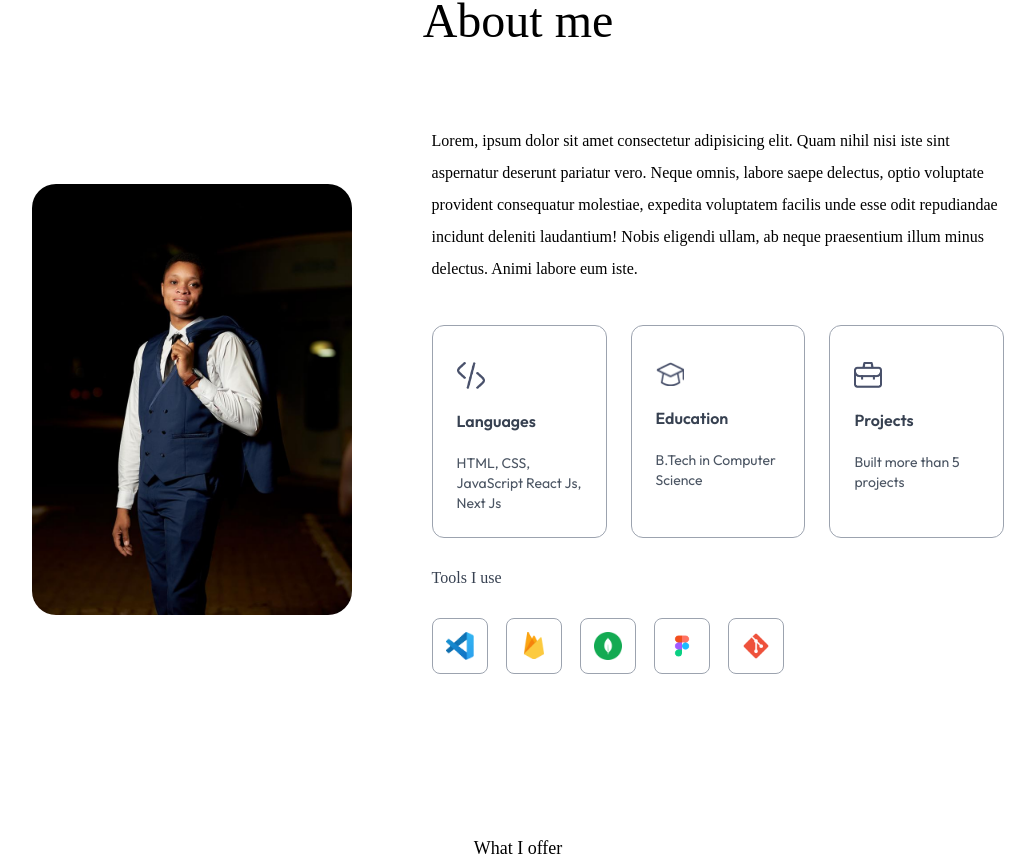
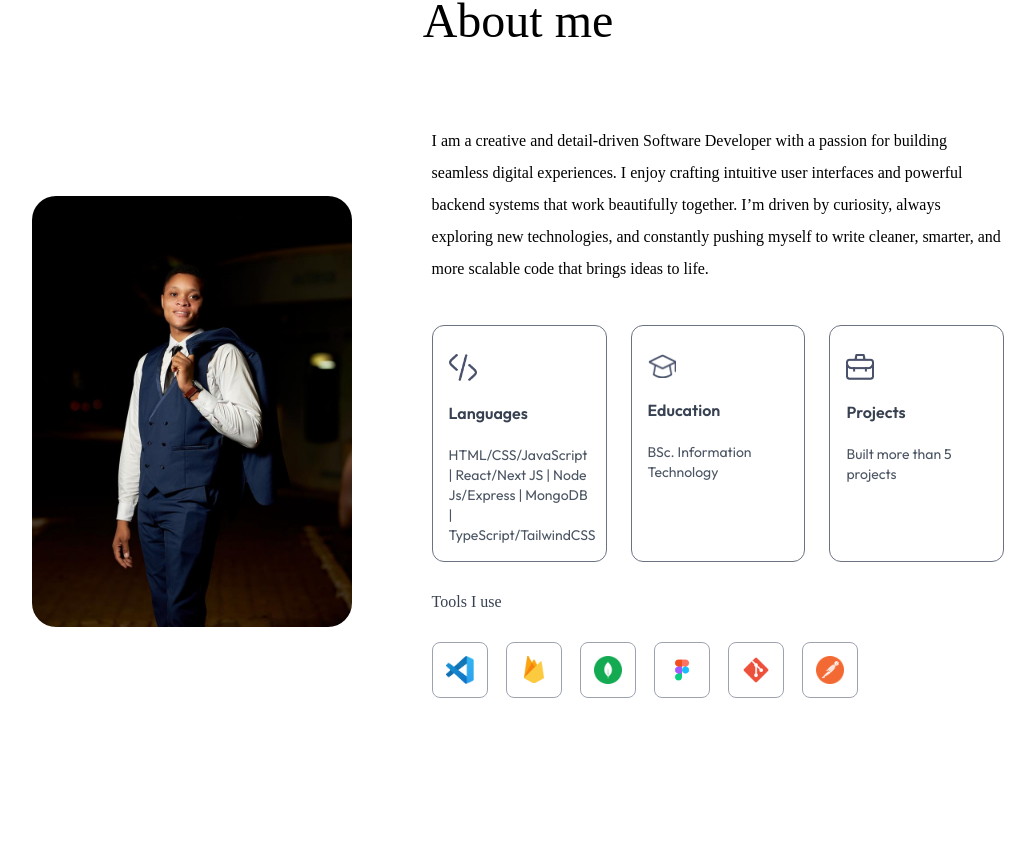
Before and after one commit to Amson-tECH/My-Portfolio, a Next.js app: page / in a window 1280 px wide. Shown: the part 879-1741 px from the top of the page, without its empty margins (122-1157 px from the left). Built offline with nearby package versions, Linux system fonts and the light colour scheme; a web font is replaced by a local one.

Commit message:
Debugging

```diff
--- a/app/components/About.jsx
+++ b/app/components/About.jsx
@@ -56,12 +56,13 @@ const About = ({ isDarkMode }) => {
           className="flex-1"
         >
           <p className="mb-10 max-w-2xl font-Ovo">
-            Lorem, ipsum dolor sit amet consectetur adipisicing elit. Quam nihil
-            nisi iste sint aspernatur deserunt pariatur vero. Neque omnis,
-            labore saepe delectus, optio voluptate provident consequatur
-            molestiae, expedita voluptatem facilis unde esse odit repudiandae
-            incidunt deleniti laudantium! Nobis eligendi ullam, ab neque
-            praesentium illum minus delectus. Animi labore eum iste.
+            I am a creative and detail-driven Software
+            Developer with a passion for building seamless digital experiences.
+            I enjoy crafting intuitive user interfaces and powerful backend
+            systems that work beautifully together. I’m driven by curiosity,
+            always exploring new technologies, and constantly pushing myself to
+            write cleaner, smarter, and more scalable code that brings ideas to
+            life.
           </p>
 
           <motion.ul
@@ -74,7 +75,7 @@ const About = ({ isDarkMode }) => {
               <motion.li
                 whileHover={{ scale: 1.05 }}
                 key={index}
-                className="border-[0.5px] border-gray-400 rounded-xl p-6 cursor-pointer  hover:bg-lightHover hover:-translate-y-1 duration-500 hover:shadow-black dark:border-white dark:hover:shadow-gray-400 dark:hover:bg-darkHover/50"
+                className="border-[0.5px] border-gray-500 rounded-xl p-4 cursor-pointer  hover:bg-lightHover hover:-translate-y-1 duration-500 hover:shadow-black dark:border-white dark:hover:shadow-gray-400 dark:hover:bg-darkHover/50"
               >
                 <Image
                   src={isDarkMode ? iconDark : icon}
@@ -101,15 +102,14 @@ const About = ({ isDarkMode }) => {
           </motion.h4>
 
           <motion.ul
-            initial={{opacity: 0}}
-            whileInView={{opacity: 1}}
+            initial={{ opacity: 0 }}
+            whileInView={{ opacity: 1 }}
             transition={{ delay: 1.5, duration: 0.6 }}
-
-          className="grid grid-cols-4 sm:grid-cols-6 lg:grid-cols-8 gap-3 sm:gap-5">
+            className="grid grid-cols-4 sm:grid-cols-6 lg:grid-cols-8 gap-3 sm:gap-5"
+          >
             {toolsData.map((tool, index) => (
               <motion.li
-
-                whileHover={{scale: 1.1}}
+                whileHover={{ scale: 1.1 }}
                 className="flex items-center justify-center w-12 sm:w-14 aspect-square border border-gray-400 rounded-lg cursor-pointer hover:bg-lightHover hover:-translate-y-1 duration-500 hover:shadow-black dark:border-white dark:hover:shadow-gray-400 dark:hover:bg-darkHover/50"
                 key={index}
               >
--- a/app/components/Header.jsx
+++ b/app/components/Header.jsx
@@ -54,8 +54,9 @@ const Header = () => {
           initial={{ y: 30, opacity: 0 }}
           whileInView={{ y: 0, opacity: 1 }}
           transition={{ duration: 0.6, delay: 1.2 }}
-          href="../../public/sample-resume.pdf"
-          download
+          href="/sample-resume.pdf"
+          target="_blank"
+          rel="noopener noreferrer"
           className="px-10 py-3 border rounded-full border-gray-500 flex items-center gap-2 bg-white dark:text-black"
         >
           my resume <Image src={assets.download_icon} alt="" className="w-4" />
--- a/assets/assets.js
+++ b/assets/assets.js
@@ -35,6 +35,7 @@ import right_arrow from './right-arrow.png';
 import send_icon from './send-icon.png';
 import right_arrow_bold from './right-arrow-bold.png';
 import right_arrow_bold_dark from './right-arrow-bold-dark.png';
+import postman from './postman (1).png'
 
 export const assets = {
     user_image,
@@ -73,7 +74,8 @@ export const assets = {
     right_arrow,
     send_icon,
     right_arrow_bold,
-    right_arrow_bold_dark
+    right_arrow_bold_dark,
+    postman
 };
 
 export const workData = [
@@ -108,11 +110,11 @@ export const serviceData = [
 ]
 
 export const infoList = [
-    { icon: assets.code_icon, iconDark: assets.code_icon_dark, title: 'Languages', description: 'HTML, CSS, JavaScript React Js, Next Js' },
-    { icon: assets.edu_icon, iconDark: assets.edu_icon_dark, title: 'Education', description: 'B.Tech in Computer Science' },
+    { icon: assets.code_icon, iconDark: assets.code_icon_dark, title: 'Languages', description: 'HTML/CSS/JavaScript | React/Next JS | Node Js/Express | MongoDB | TypeScript/TailwindCSS' },
+    { icon: assets.edu_icon, iconDark: assets.edu_icon_dark, title: 'Education', description: 'BSc. Information Technology' },
     { icon: assets.project_icon, iconDark: assets.project_icon_dark, title: 'Projects', description: 'Built more than 5 projects' }
 ];
 
 export const toolsData = [
-    assets.vscode, assets.firebase, assets.mongodb, assets.figma, assets.git,
+    assets.vscode, assets.firebase, assets.mongodb, assets.figma, assets.git, assets.postman
 ];
```
Also changed, not shown: assets/postman (1).png (added), 1 other file (tests, documents, lock files or other folders).
